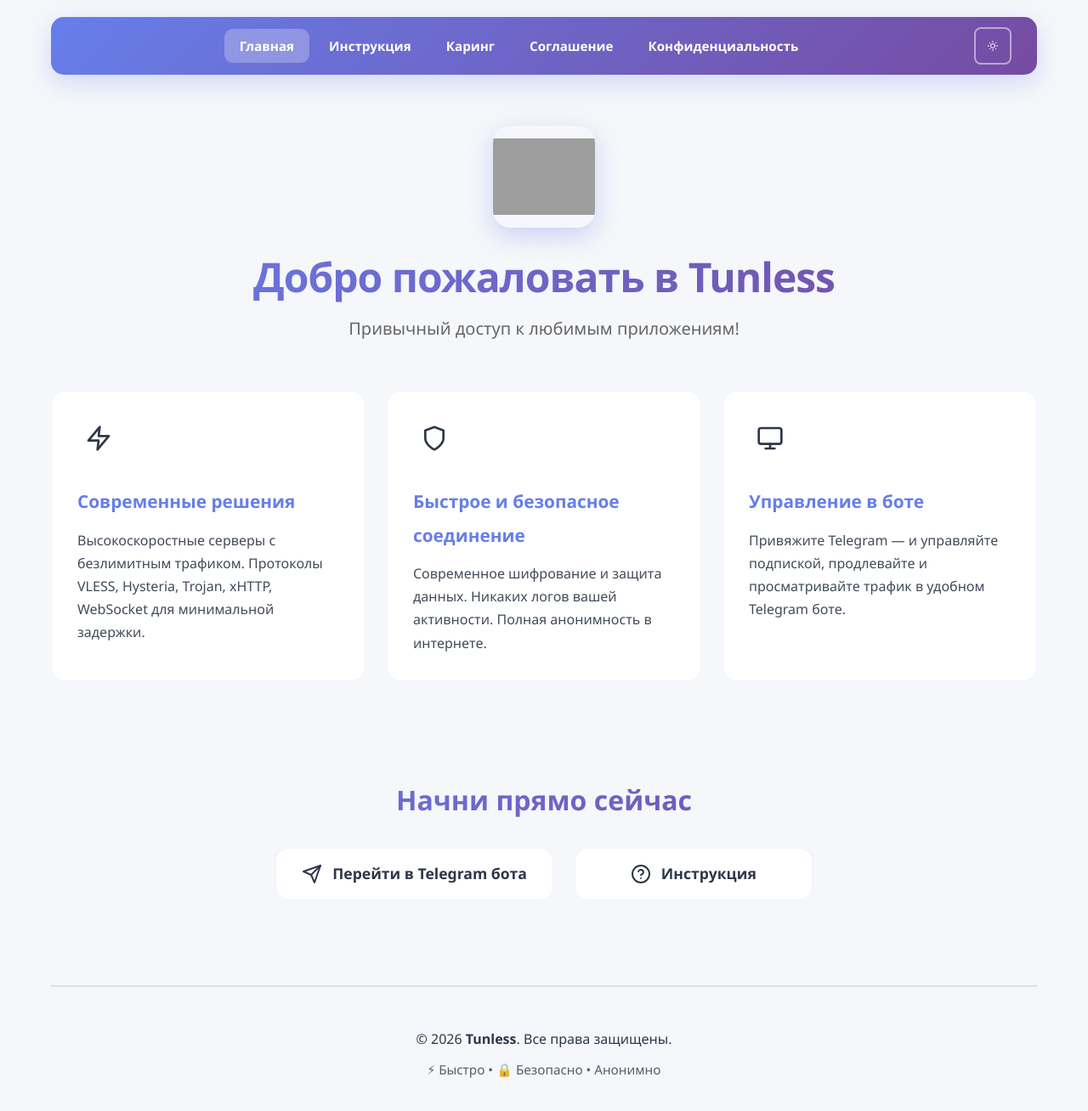
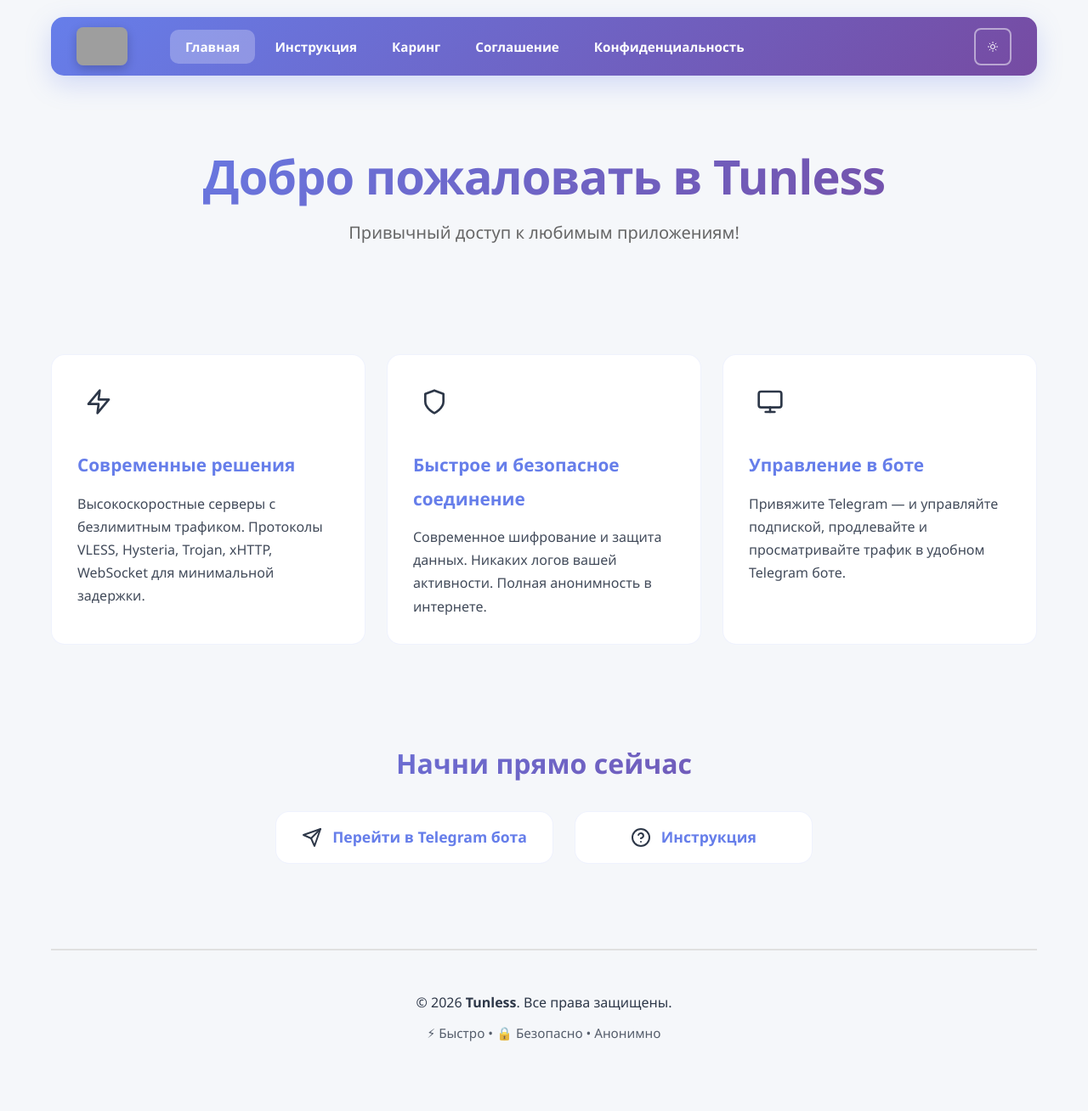
Before and after one commit to Michael-K-cloud/Tunless_Modern, a Jekyll site: the page built from index.md, in a window 1280 px wide and 1339 px high. Shown: the top 1308 px of the window at 85% size. Built offline with Jekyll 4.4.1, drawn with Linux system fonts in a browser that asks for light colours; grey boxes are pictures that could not be loaded.

Commit message:
Update default.html

```diff
--- a/_layouts/default.html
+++ b/_layouts/default.html
@@ -65,8 +65,29 @@
         }
 
         @keyframes slideDown {
-            from { opacity: 0; transform: translateY(-30px); }
-            to { opacity: 1; transform: translateY(0); }
+            from {
+                opacity: 0;
+                transform: translateY(-30px);
+            }
+            to {
+                opacity: 1;
+                transform: translateY(0);
+            }
+        }
+
+        .logo {
+            height: 45px;
+            width: auto;
+            display: flex;
+            align-items: center;
+            margin-right: 15px;
+        }
+
+        .logo img {
+            height: 100%;
+            width: auto;
+            border-radius: 8px;
+            box-shadow: 0 4px 12px rgba(0, 0, 0, 0.2);
         }
 
         .nav-links {
@@ -74,7 +95,7 @@
             gap: 5px;
             flex-wrap: wrap;
             flex: 1;
-            justify-content: center;
+            margin-left: 20px;
         }
 
         nav a {
@@ -105,8 +126,13 @@
             transform: translateY(-3px);
         }
 
-        nav a:hover::before { width: 70%; }
-        nav a.active { background: rgba(255, 255, 255, 0.25); }
+        nav a:hover::before {
+            width: 70%;
+        }
+
+        nav a.active {
+            background: rgba(255, 255, 255, 0.25);
+        }
 
         .theme-toggle {
             background: transparent;
@@ -130,41 +156,57 @@
             transform: scale(1.08);
         }
 
+        .theme-toggle:active {
+            transform: scale(0.95);
+        }
+
+        /* SVG Icons */
         .sun-icon, .moon-icon {
             width: 24px;
             height: 24px;
             transition: opacity 0.3s ease;
         }
 
-        .sun-icon { opacity: 1; }
-        .sun-icon.hidden { opacity: 0; position: absolute; }
-        .moon-icon { opacity: 0; position: absolute; }
-        .moon-icon.visible { opacity: 1; position: static; }
+        .sun-icon {
+            opacity: 1;
+        }
 
-        /* Hero Section (только для главной) */
+        .sun-icon.hidden {
+            opacity: 0;
+            position: absolute;
+        }
+
+        .moon-icon {
+            opacity: 0;
+            position: absolute;
+        }
+
+        .moon-icon.visible {
+            opacity: 1;
+            position: static;
+        }
+
+        /* Hero Section */
         .hero {
             text-align: center;
-            margin-bottom: 40px;
-            padding: 20px;
+            margin-bottom: 60px;
+            padding: 40px 20px;
             animation: fadeInUp 0.8s ease 0.2s both;
         }
 
-        .hero-logo {
-            width: 120px;
-            height: 120px;
-            object-fit: contain;
-            margin-bottom: 20px;
-            border-radius: 20px;
-            box-shadow: 0 10px 30px rgba(102, 126, 234, 0.3);
-            animation: scaleInDown 0.8s cubic-bezier(0.34, 1.56, 0.64, 1);
-        }
-
-        @media (max-width: 768px) {
-            .hero-logo { width: 80px; height: 80px; }
+        @keyframes fadeInUp {
+            from {
+                opacity: 0;
+                transform: translateY(30px);
+            }
+            to {
+                opacity: 1;
+                transform: translateY(0);
+            }
         }
 
         .hero h1 {
-            font-size: 3em;
+            font-size: 3.5em;
             font-weight: 800;
             margin-bottom: 15px;
             background: linear-gradient(135deg, var(--primary) 0%, var(--primary-dark) 100%);
@@ -175,37 +217,26 @@
             animation: scaleInDown 0.8s cubic-bezier(0.34, 1.56, 0.64, 1);
         }
 
-        .hero-subtitle {
+        @keyframes scaleInDown {
+            from {
+                opacity: 0;
+                transform: scale(0.8);
+            }
+            to {
+                opacity: 1;
+                transform: scale(1);
+            }
+        }
+
+        .hero p {
             font-size: 1.25em;
             color: #666;
-            margin-top: 15px;
+            margin-bottom: 30px;
             animation: fadeInUp 0.8s ease 0.4s both;
         }
 
-        body.dark-mode .hero-subtitle { color: #aaa; }
-
-        /* Page Title (для всех страниц кроме главной) */
-        .page-title {
-            font-size: 2.5em;
-            font-weight: 800;
-            margin-bottom: 30px;
-            text-align: center;
-            background: linear-gradient(135deg, var(--primary) 0%, var(--primary-dark) 100%);
-            -webkit-background-clip: text;
-            -webkit-text-fill-color: transparent;
-            background-clip: text;
-            letter-spacing: -1px;
-            animation: scaleInDown 0.8s cubic-bezier(0.34, 1.56, 0.64, 1);
-        }
-
-        @keyframes fadeInUp {
-            from { opacity: 0; transform: translateY(30px); }
-            to { opacity: 1; transform: translateY(0); }
-        }
-
-        @keyframes scaleInDown {
-            from { opacity: 0; transform: scale(0.8); }
-            to { opacity: 1; transform: scale(1); }
+        body.dark-mode .hero p {
+            color: #aaa;
         }
 
         /* Content */
@@ -244,12 +275,23 @@
             font-weight: 600;
         }
 
-        .content ul, .content ol { margin-left: 30px; margin-bottom: 25px; }
-        .content li { margin-bottom: 15px; transition: all 0.3s ease; padding-left: 10px; }
-        .content li:hover { padding-left: 20px; color: var(--primary); }
+        .content ul, .content ol {
+            margin-left: 30px;
+            margin-bottom: 25px;
+        }
 
-        /* Ссылки в контенте (исключая CTA-кнопки) */
-        .content a:not(.cta-button) {
+        .content li {
+            margin-bottom: 15px;
+            transition: all 0.3s ease;
+            padding-left: 10px;
+        }
+
+        .content li:hover {
+            padding-left: 20px;
+            color: var(--primary);
+        }
+
+        .content a {
             color: var(--primary);
             text-decoration: none;
             font-weight: 600;
@@ -258,7 +300,7 @@
             padding-bottom: 2px;
         }
 
-        .content a:not(.cta-button)::after {
+        .content a::after {
             content: '';
             position: absolute;
             bottom: -2px;
@@ -269,8 +311,100 @@
             transition: width 0.3s ease;
         }
 
-        .content a:not(.cta-button):hover { color: var(--primary-dark); }
-        .content a:not(.cta-button):hover::after { width: 100%; }
+        .content a:hover {
+            color: var(--primary-dark);
+        }
+
+        .content a:hover::after {
+            width: 100%;
+        }
+
+        /* Step/Card Blocks */
+        .step {
+            background: var(--card-light);
+            border-radius: 15px;
+            padding: 30px;
+            margin: 25px 0;
+            border: 2px solid transparent;
+            transition: all 0.3s cubic-bezier(0.4, 0, 0.2, 1);
+            animation: slideInLeft 0.6s ease;
+            position: relative;
+            overflow: hidden;
+        }
+
+        body.dark-mode .step {
+            background: var(--card-dark);
+        }
+
+        .step::before {
+            content: '';
+            position: absolute;
+            top: 0;
+            left: -100%;
+            width: 100%;
+            height: 100%;
+            background: linear-gradient(90deg, transparent, rgba(102, 126, 234, 0.1), transparent);
+            transition: left 0.5s ease;
+        }
+
+        .step:hover::before {
+            left: 100%;
+        }
+
+        @keyframes slideInLeft {
+            from {
+                opacity: 0;
+                transform: translateX(-40px);
+            }
+            to {
+                opacity: 1;
+                transform: translateX(0);
+            }
+        }
+
+        .step:hover {
+            transform: translateY(-8px);
+            box-shadow: 0 20px 40px rgba(102, 126, 234, 0.2);
+            border-color: var(--primary);
+        }
+
+        body.dark-mode .step:hover {
+            box-shadow: 0 20px 40px rgba(102, 126, 234, 0.15);
+        }
+
+        .step h3 {
+            color: var(--primary);
+            margin-top: 0;
+            margin-bottom: 15px;
+            display: flex;
+            align-items: center;
+            gap: 12px;
+            font-size: 1.4em;
+        }
+
+        .step-number {
+            display: inline-flex;
+            align-items: center;
+            justify-content: center;
+            width: 40px;
+            height: 40px;
+            background: linear-gradient(135deg, var(--primary), var(--primary-dark));
+            color: white;
+            border-radius: 50%;
+            font-weight: 800;
+            font-size: 1.1em;
+            box-shadow: 0 4px 15px rgba(102, 126, 234, 0.3);
+            animation: pulse 2s infinite;
+        }
+
+        @keyframes pulse {
+            0%, 100% {
+                box-shadow: 0 4px 15px rgba(102, 126, 234, 0.3);
+            }
+            50% {
+                box-shadow: 0 4px 25px rgba(102, 126, 234, 0.6);
+            }
+        }
 
         /* Card Grid */
         .card-grid {
@@ -298,8 +434,16 @@
             border-color: var(--primary);
         }
 
-        .card h3 { margin-top: 0; margin-bottom: 12px; color: var(--primary); }
-        .card p { margin: 0; line-height: 1.6; }
+        .card h3 {
+            margin-top: 0;
+            margin-bottom: 12px;
+            color: var(--primary);
+        }
+
+        .card p {
+            margin: 0;
+            line-height: 1.6;
+        }
 
         /* Button */
         .btn {
@@ -315,11 +459,32 @@
             cursor: pointer;
             font-size: 1em;
             box-shadow: 0 8px 20px rgba(102, 126, 234, 0.3);
+            position: relative;
+            overflow: hidden;
+        }
+
+        .btn::before {
+            content: '';
+            position: absolute;
+            top: 0;
+            left: -100%;
+            width: 100%;
+            height: 100%;
+            background: rgba(255, 255, 255, 0.2);
+            transition: left 0.3s ease;
+        }
+
+        .btn:hover::before {
+            left: 100%;
         }
 
         .btn:hover {
             transform: translateY(-4px);
             box-shadow: 0 12px 30px rgba(102, 126, 234, 0.4);
+        }
+
+        .btn:active {
+            transform: translateY(-2px);
         }
 
         /* Code Block */
@@ -330,9 +495,17 @@
             padding: 20px;
             overflow-x: auto;
             margin: 25px 0;
+            transition: all 0.3s ease;
         }
 
-        body.dark-mode pre { background: var(--card-dark); border-color: #444; }
+        body.dark-mode pre {
+            background: var(--card-dark);
+            border-color: #444;
+        }
+
+        pre:hover {
+            box-shadow: 0 15px 35px rgba(102, 126, 234, 0.15);
+        }
 
         code {
             font-family: 'Fira Code', 'Monaco', monospace;
@@ -349,8 +522,14 @@
             animation: fadeInUp 0.8s ease 0.5s both;
         }
 
-        body.dark-mode .footer { border-top-color: #444; }
-        .footer p { margin: 10px 0; font-weight: 500; }
+        body.dark-mode .footer {
+            border-top-color: #444;
+        }
+
+        .footer p {
+            margin: 10px 0;
+            font-weight: 500;
+        }
 
         .footer a {
             color: var(--primary);
@@ -366,32 +545,76 @@
 
         /* Responsive */
         @media (max-width: 768px) {
-            .container { padding: 15px; }
-            nav { flex-direction: column; align-items: stretch; position: static; }
-            .nav-links { width: 100%; justify-content: space-around; }
-            .theme-toggle { width: 100%; }
-            .hero h1 { font-size: 2.2em; }
-            .hero-subtitle { font-size: 1.1em; }
-            .page-title { font-size: 2em; }
-            .content h2 { font-size: 1.8em; }
-            .content h3 { font-size: 1.3em; }
-            .card-grid { grid-template-columns: 1fr; }
+            .container {
+                padding: 15px;
+            }
+
+            nav {
+                flex-direction: column;
+                align-items: stretch;
+                position: static;
+            }
+
+            .nav-links {
+                width: 100%;
+                justify-content: space-around;
+                margin-left: 0;
+            }
+
+            .theme-toggle {
+                width: 100%;
+            }
+
+            .hero h1 {
+                font-size: 2.2em;
+            }
+
+            .hero p {
+                font-size: 1.1em;
+            }
+
+            .content h2 {
+                font-size: 1.8em;
+            }
+
+            .content h3 {
+                font-size: 1.3em;
+            }
+
+            .card-grid {
+                grid-template-columns: 1fr;
+            }
         }
 
         /* Scrollbar */
-        ::-webkit-scrollbar { width: 12px; }
-        ::-webkit-scrollbar-track { background: var(--bg-light); }
-        body.dark-mode ::-webkit-scrollbar-track { background: var(--bg-dark); }
+        ::-webkit-scrollbar {
+            width: 12px;
+        }
+
+        ::-webkit-scrollbar-track {
+            background: var(--bg-light);
+        }
+
+        body.dark-mode ::-webkit-scrollbar-track {
+            background: var(--bg-dark);
+        }
+
         ::-webkit-scrollbar-thumb {
             background: linear-gradient(135deg, var(--primary), var(--primary-dark));
             border-radius: 6px;
         }
-        ::-webkit-scrollbar-thumb:hover { background: var(--primary-dark); }
+
+        ::-webkit-scrollbar-thumb:hover {
+            background: var(--primary-dark);
+        }
     </style>
 </head>
 <body>
     <div class="container">
         <nav>
+            <div class="logo">
+                <img src="/Tunless_Modern/assets/images/logo_640x640.GIF" alt="Tunless">
+            </div>
             <div class="nav-links">
                 {% for link in site.nav_links %}
                     <a href="{{ link.url }}" {% if page.url == link.url %}class="active"{% endif %}>{{ link.title }}</a>
@@ -415,15 +638,10 @@
             </button>
         </nav>
 
-        {% if page.url == '/' %}
-            <div class="hero">
-                <img src="/Tunless_Modern/assets/images/logo_640x640.GIF" alt="Tunless Logo" class="hero-logo">
-                <h1>{{ page.title }}</h1>
-                {% if page.subtitle %}<p class="hero-subtitle">{{ page.subtitle }}</p>{% endif %}
-            </div>
-        {% else %}
-            <h1 class="page-title">{{ page.title }}</h1>
-        {% endif %}
+        <div class="hero">
+            <h1>{{ page.title }}</h1>
+            {% if page.subtitle %}<p>{{ page.subtitle }}</p>{% endif %}
+        </div>
 
         <div class="content">
             {{ content }}
```
Also changed, not shown: other parts of _layouts/default.html (+13 -2 lines).
